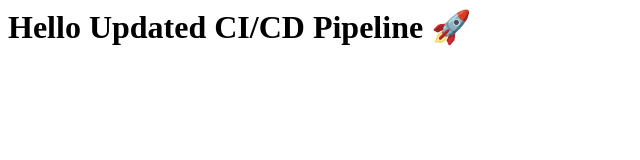
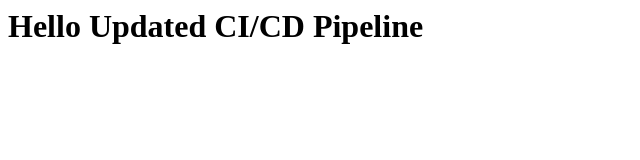
Before and after one commit to khanmomina277-byte/ci-cd-demo, a plain HTML site: page index.html in a window 1280 px wide. Shown: the whole page, without its empty margins (0-640 px from the left). Drawn offline with Linux system fonts and the light colour scheme.

Commit message:
Update index.html

```diff
--- a/index.html
+++ b/index.html
@@ -1 +1 @@
-<h1>Hello Updated CI/CD Pipeline 🚀</h1>
+<h1>Hello Updated CI/CD Pipeline
```
